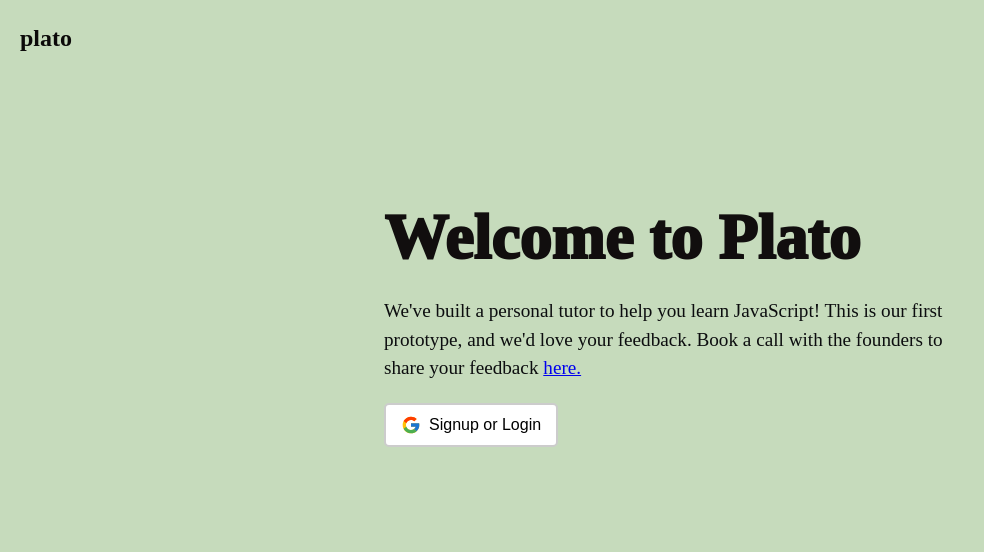
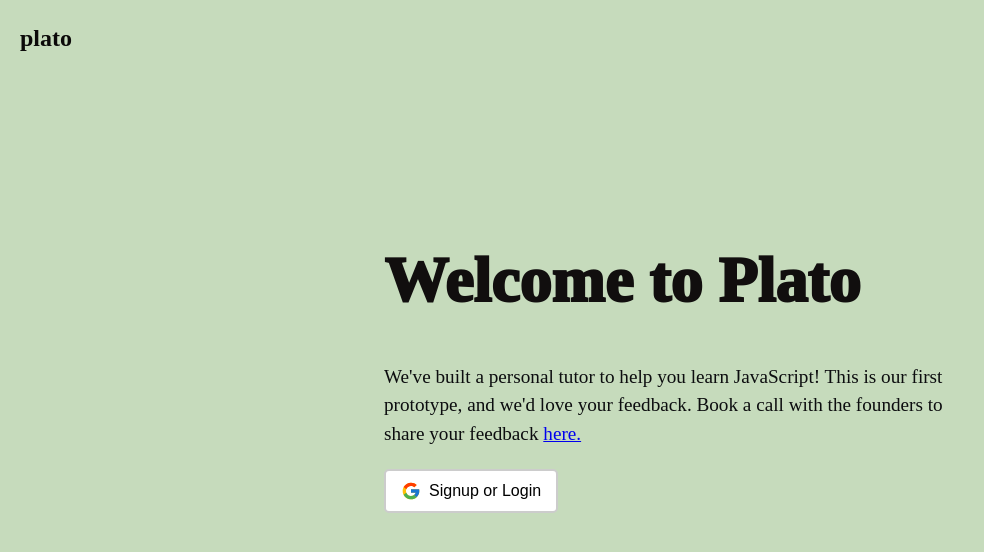
Before and after one commit to freakythunder/Tutor-frontend, a React (Create React App) app: page / in a window 1280 px wide. Shown: the top 552 px of the page, without its empty margins (0-984 px from the left). Built offline with nearby package versions, Linux system fonts and the light colour scheme; no server answers; a web font is replaced by a local one.

Commit message:
final change

```diff
--- a/package.json
+++ b/package.json
@@ -14,9 +14,9 @@
     "crypto-js": "^4.2.0",
     "express": "^4.21.1",
     "express-openid-connect": "^2.17.1",
+    "next": "^15.0.4",
     "react": "^18.3.1",
     "react-dom": "^18.3.1",
-
     "react-markdown": "^9.0.1",
     "react-router-dom": "^6.28.0",
     "react-scripts": "5.0.1",
--- a/src/Styles/HomePage.module.css
+++ b/src/Styles/HomePage.module.css
@@ -1,11 +1,7 @@
 @import url("https://fonts.googleapis.com/css2?family=Poppins:wght@400;500;600;700&display=swap");
 
 /* Global Styles */
-* {
-  margin: 0;
-  padding: 0;
-  box-sizing: border-box;
-}
+
 
 body {
   font-family:"sometype mono";
--- a/src/index.js
+++ b/src/index.js
@@ -10,9 +10,9 @@
 root.render(
   <Auth0Provider
   domain="dev-77xfvtq4jkx78p2i.us.auth0.com"
-  clientId="H4YHXQ9vK1TlBBuUAsQbC5Fno7ZE96F1"
+  clientId="MvYdG9otTbOpowJuPFdo2I58FTmht3x6"
   authorizationParams={{
-    redirect_uri: "https://platoeducation.onrender.com"
+    redirect_uri: "http://localhost:3000"
   }}
 >
   <App />
```
Also changed, not shown: tsconfig.json (+25 -2 lines), next-env.d.ts (added), 1 other file (tests, documents, lock files or other folders).
